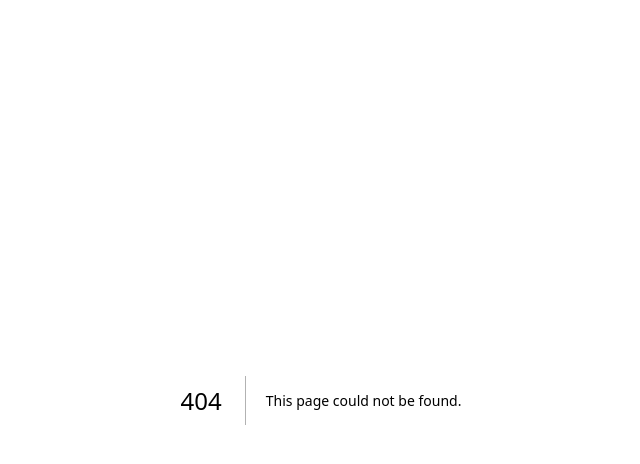
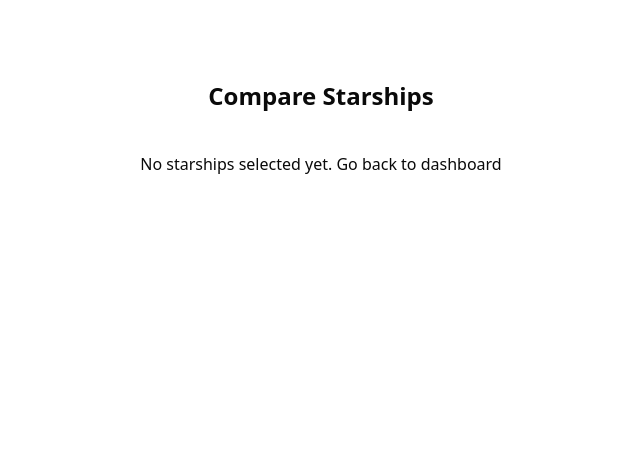
Before and after one commit to vartikajn07/star-wars-fleet-dashboard, a Next.js app: page /compare in a window 1280 px wide. Before the commit this address had no page. Shown: the top 464 px of the page, without its empty margins (319-959 px from the left). Built offline with nearby package versions, Linux system fonts and the light colour scheme.

Commit message:
compare component, routing added in dashboard to compare

```diff
--- /dev/null
+++ b/app/compare/page.tsx
@@ -0,0 +1,59 @@
+"use client";
+import { useAtom, useSetAtom } from "jotai";
+import {
+  selectedStarshipsAtom,
+  compareSelectionAtom,
+  toggleCompareSelectionAtom,
+} from "../../lib/state/atoms";
+import { Button } from "@/components/ui/button";
+
+export default function ComparePage() {
+  const [selectedStarships] = useAtom(selectedStarshipsAtom);
+  const [compareSelection] = useAtom(compareSelectionAtom);
+  const toggleCompare = useSetAtom(toggleCompareSelectionAtom);
+  console.log(selectedStarships);
+
+  return (
+    <div className="w-full h-screen px-16 py-20">
+      <div className=" flex flex-col items-center gap-10">
+        <h1 className="text-2xl font-bold">Compare Starships</h1>
+
+        {selectedStarships.length === 0 ? (
+          <p>No starships selected yet. Go back to dashboard</p>
+        ) : (
+          <div className="w-full grid grid-cols-1 md:grid-cols-2 lg:grid-cols-3 gap-16">
+            {selectedStarships.map((ship) => {
+              const isSelected = compareSelection.some(
+                (s) => s.url === ship.url
+              );
+
+              return (
+                <div
+                  key={ship.url}
+                  className={`border p-4 rounded-md transition-colors cursor-pointer ${
+                    isSelected ? "border-yellow-500" : "border-gray-300"
+                  }`}
+                  onClick={() => toggleCompare(ship)}
+                >
+                  <h2 className="text-lg font-semibold">{ship.name}</h2>
+                  <p className="text-sm">{ship.model}</p>
+                  <p className="text-xs">{ship.manufacturer}</p>
+                  <p className="text-xs mt-2">Crew: {ship.crew}</p>
+                  <p className="text-xs">
+                    Hyperdrive: {ship.hyperdrive_rating}
+                  </p>
+                </div>
+              );
+            })}
+          </div>
+        )}
+
+        {compareSelection.length >= 2 && (
+          <div className="flex justify-end mt-6">
+            <Button>Compare ({compareSelection.length})</Button>
+          </div>
+        )}
+      </div>
+    </div>
+  );
+}
--- a/app/dashboard/components/FilterBar.tsx
+++ b/app/dashboard/components/FilterBar.tsx
@@ -1,5 +1,5 @@
 "use client";
-import { useAtom } from "jotai";
+import { useAtom, useSetAtom } from "jotai";
 import {
   searchQueryAtom,
   hyperdriveFilterAtom,
@@ -10,16 +10,18 @@ import {
 import { Button } from "@/components/ui/button";
 import { Filter, Search } from "lucide-react";
 import { useState } from "react";
+import { useRouter } from "next/navigation";
 
 export const FilterBar = () => {
   const [searchQuery, setSearchQuery] = useAtom(searchQueryAtom);
   const [hyperdriveFilter, setHyperdriveFilter] = useAtom(hyperdriveFilterAtom);
   const [crewSizeFilter, setCrewSizeFilter] = useAtom(crewSizeFilterAtom);
   const [showFilters, setShowFilters] = useState(false);
+  const router = useRouter();
 
   return (
     <div className="flex flex-col mb-6">
-      <div className="flex  justify-between items-center gap-4  ">
+      <div className="flex  justify-between items-center gap-4 ">
         {/*search inputt */}
         <div className="w-full md:w-1/3 flex items-center gap-3 px-4 py-2 bg-gray-200 rounded-md shadow-sm">
           <Search className="stroke-gray-400 w-5 h-5" />
@@ -31,6 +33,7 @@ export const FilterBar = () => {
             className="w-full outline-none"
           />
         </div>
+        <div className="flex items-center gap-5">
           <Button
             variant="outline"
             className={`${showFilters ? "bg-gray-200" : ""} cursor-pointer`}
@@ -38,6 +41,15 @@ export const FilterBar = () => {
           >
             <Filter className="w-4 h-4" /> Filters
           </Button>
+          {/* compare */}
+          <Button
+            // disabled={toggleCompare.length > 2}
+            className="cursor-pointer"
+            onClick={() => router.push("/compare")}
+          >
+            Compare
+          </Button>
+        </div>
       </div>
       {showFilters && (
         <div className="flex gap-4 mt-4 w-full">
```
Lines whose indentation alone changed are shown as unchanged.
